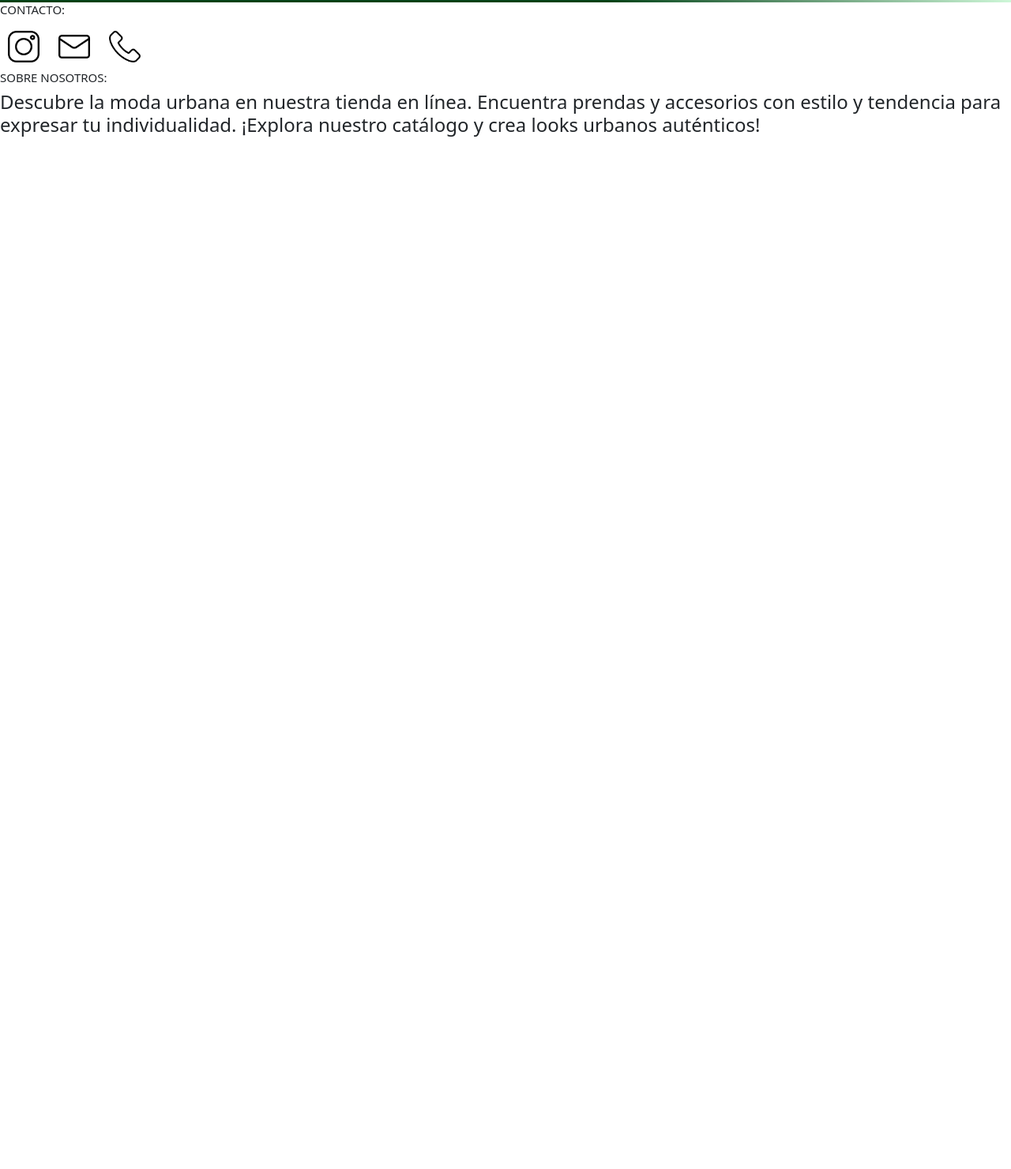
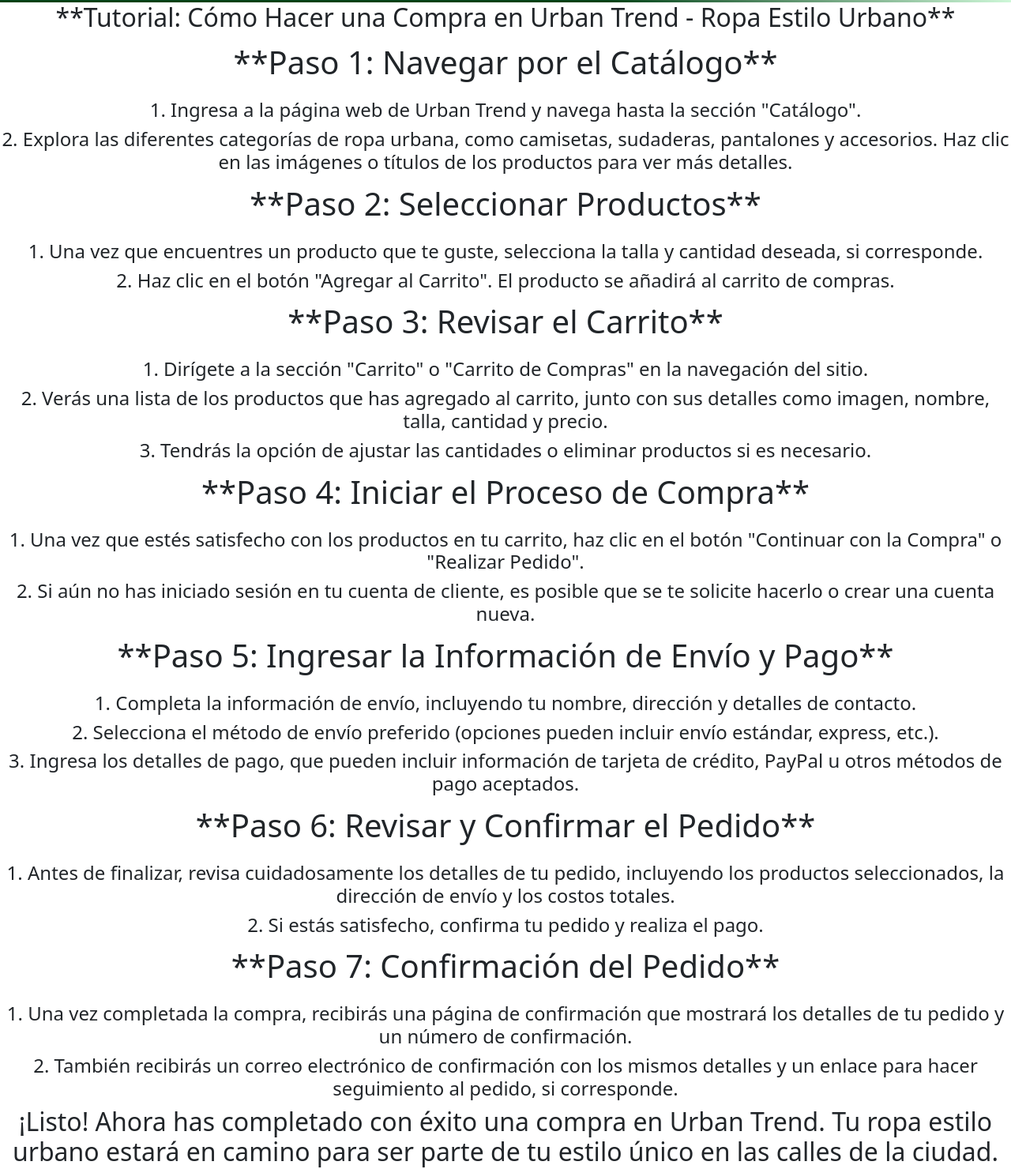
Before and after one commit to Desbots1/ENTREGAFINAL-DESBOTS, a website: page pages/carrito.html in a window 1280 px wide. Shown: the part 163-1643 px from the top of the page at 79% size. Before the commit the page ends 800 px from the top, so only its background shows below. Drawn offline with nearby package versions, Linux system fonts and the light colour scheme.

Commit message:
tercer commit

```diff
--- a/pages/carrito.html
+++ b/pages/carrito.html
@@ -1,24 +1,29 @@
 <!DOCTYPE html>
 <html lang="en">
+
 <head>
     <meta charset="UTF-8">
     <meta name="viewport" content="width=device-width, initial-scale=1.0">
-    <link href="https://cdn.jsdelivr.net/npm/bootstrap@5.3.1/dist/css/bootstrap.min.css" rel="stylesheet" integrity="sha384-4bw+/aepP/YC94hEpVNVgiZdgIC5+VKNBQNGCHeKRQN+PtmoHDEXuppvnDJzQIu9" crossorigin="anonymous">
+    <link href="https://cdn.jsdelivr.net/npm/bootstrap@5.3.1/dist/css/bootstrap.min.css" rel="stylesheet"
+        integrity="sha384-4bw+/aepP/YC94hEpVNVgiZdgIC5+VKNBQNGCHeKRQN+PtmoHDEXuppvnDJzQIu9" crossorigin="anonymous">
     <title>Carrito</title>
     <link rel="stylesheet" href="../css/estilos.css">
     <link rel="shortcut icon" href="../img/favicon.ico" type="image/x-icon">
-    <meta name="description" content="Aquí es donde tus selecciones cobran vida. Agrega tus prendas favoritas al carrito mientras navegas por nuestro catálogo. Revisa y ajusta tu selección antes de realizar la compra, asegurándote de que cada artículo se ajuste a tu estilo y necesidades.">
+    <meta name="description"
+        content="Aquí es donde tus selecciones cobran vida. Agrega tus prendas favoritas al carrito mientras navegas por nuestro catálogo. Revisa y ajusta tu selección antes de realizar la compra, asegurándote de que cada artículo se ajuste a tu estilo y necesidades.">
 </head>
+
 <body>
     <header class="pie">
         <nav class="navbar navbar-expand-lg bg-body-tertiary">
             <div class="container-fluid">
                 <img class="img1" src="../img/image0.jpeg" alt="Urban Trend">
-                <button class="navbar-toggler" type="button" data-bs-toggle="collapse" data-bs-target="#navbarScroll" aria-controls="navbarScroll" aria-expanded="false" aria-label="Toggle navigation">
+                <button class="navbar-toggler" type="button" data-bs-toggle="collapse" data-bs-target="#navbarScroll"
+                    aria-controls="navbarScroll" aria-expanded="false" aria-label="Toggle navigation">
                     <span class="navbar-toggler-icon"></span>
                 </button>
                 <div class="collapse navbar-collapse" id="navbarScroll">
-                    <ul class="navbar-nav me-auto my-2 my-lg-0 navbar-nav-scroll" style="--bs-scroll-height: 100px;">
+                    <ul class="navbar-nav me-auto my-2 my-lg-0 navbar-nav-scroll">
                         <li class="nav-item">
                             <div>
                                 <a href="../index.html">INICIO</a>
@@ -46,20 +51,83 @@
                         </li>
                     </ul>
                     <form class="d-flex" role="search">
-                        <input type="text" class="nav-search-input" id="barra_busqueda" placeholder="Buscar productos..." maxlength="120" >
+                        <input type="text" class="nav-search-input" id="barra_busqueda"
+                            placeholder="Buscar productos..." maxlength="120">
                         <button class="btn btn-outline-success" type="submit">Search</button>
                     </form>
                 </div>
             </div>
         </nav>
     </header>
-    <main >
+    <main>
+        <section>
 
+            <h2>**Tutorial: Cómo Hacer una Compra en Urban Trend - Ropa Estilo Urbano**</h2>
+
+
+            <p>**Paso 1: Navegar por el Catálogo**</p>
+
+            <h4>1. Ingresa a la página web de Urban Trend y navega hasta la sección "Catálogo".</h4>
+            <h4>2. Explora las diferentes categorías de ropa urbana, como camisetas, sudaderas, pantalones y accesorios.
+                Haz clic en las imágenes o títulos de los productos para ver más detalles.</h4>
+
+
+            <p>**Paso 2: Seleccionar Productos**</p>
+
+            <h4>1. Una vez que encuentres un producto que te guste, selecciona la talla y cantidad deseada, si
+                corresponde.</h4>
+            <h4>2. Haz clic en el botón "Agregar al Carrito". El producto se añadirá al carrito de compras.</h4>
+
+
+            <p>**Paso 3: Revisar el Carrito**</p>
+
+            <h4>1. Dirígete a la sección "Carrito" o "Carrito de Compras" en la navegación del sitio.</h4>
+            <h4>2. Verás una lista de los productos que has agregado al carrito, junto con sus detalles como imagen,
+                nombre, talla, cantidad y precio.</h4>
+            <h4>3. Tendrás la opción de ajustar las cantidades o eliminar productos si es necesario.</h4>
+
+
+            <p>**Paso 4: Iniciar el Proceso de Compra**</p>
+
+            <h4>1. Una vez que estés satisfecho con los productos en tu carrito, haz clic en el botón "Continuar con la
+                Compra" o "Realizar Pedido".</h4>
+            <h4>2. Si aún no has iniciado sesión en tu cuenta de cliente, es posible que se te solicite hacerlo o crear
+                una cuenta nueva.</h4>
+
+
+            <p>**Paso 5: Ingresar la Información de Envío y Pago**</p>
+
+            <h4>1. Completa la información de envío, incluyendo tu nombre, dirección y detalles de contacto.</h4>
+            <h4>2. Selecciona el método de envío preferido (opciones pueden incluir envío estándar, express, etc.).</h4>
+            <h4>3. Ingresa los detalles de pago, que pueden incluir información de tarjeta de crédito, PayPal u otros
+                métodos de pago aceptados.</h4>
+
+
+            <p>**Paso 6: Revisar y Confirmar el Pedido**</p>
+
+            <h4>1. Antes de finalizar, revisa cuidadosamente los detalles de tu pedido, incluyendo los productos
+                seleccionados, la dirección de envío y los costos totales.</h4>
+            <h4>2. Si estás satisfecho, confirma tu pedido y realiza el pago.</h4>
+
+
+            <p>**Paso 7: Confirmación del Pedido**</p>
+
+            <h4>1. Una vez completada la compra, recibirás una página de confirmación que mostrará los detalles de tu
+                pedido y un número de confirmación.</h4>
+            <h4>2. También recibirás un correo electrónico de confirmación con los mismos detalles y un enlace para
+                hacer seguimiento al pedido, si corresponde.</h4>
+
+
+            <h2>¡Listo! Ahora has completado con éxito una compra en Urban Trend. Tu ropa estilo urbano estará en camino
+                para ser parte de tu estilo único en las calles de la ciudad.</h2>
+
+        </section>
     </main>
     <footer class="fin">
         <h3>CONTACTO:</h3>
         <div>
-            <a href="https://www.instagram.com/urban.trend.cba/" target="_blank"><img src="../img/instagram.png" alt="logo instagram"></a>
+            <a href="https://www.instagram.com/urban.trend.cba/" target="_blank"><img src="../img/instagram.png"
+                    alt="logo instagram"></a>
         </div>
         <div>
             <a href="https:/sdesbots@gmail.com" target="_blank"><img src="../img/email.png" alt="logo mail"></a>
@@ -68,11 +136,14 @@
             <a href="https:/wa.me/+543515101405" target="_blank"><img src="../img/telefono.png" alt="logo telefono"></a>
         </div>
         <h3>SOBRE NOSOTROS:</h3>
-        <h4>Descubre la moda urbana en nuestra tienda en línea.
+        <p>Descubre la moda urbana en nuestra tienda en línea.
             Encuentra prendas y accesorios con estilo y tendencia para expresar tu individualidad.
             ¡Explora nuestro catálogo y crea looks urbanos auténticos!
-        </h4>
+        </p>
     </footer>
-    <script src="https://cdn.jsdelivr.net/npm/bootstrap@5.3.1/dist/js/bootstrap.bundle.min.js" integrity="sha384-HwwvtgBNo3bZJJLYd8oVXjrBZt8cqVSpeBNS5n7C8IVInixGAoxmnlMuBnhbgrkm" crossorigin="anonymous"></script>
+    <script src="https://cdn.jsdelivr.net/npm/bootstrap@5.3.1/dist/js/bootstrap.bundle.min.js"
+        integrity="sha384-HwwvtgBNo3bZJJLYd8oVXjrBZt8cqVSpeBNS5n7C8IVInixGAoxmnlMuBnhbgrkm"
+        crossorigin="anonymous"></script>
 </body>
+
 </html>
--- a/scss/estilos.scss
+++ b/scss/estilos.scss
@@ -16,7 +16,9 @@
     font-size: 40px;
     text-align: center;
   }
-
+  h4{
+    text-align: center;
+  }
 
 
   .titulo {
@@ -60,6 +62,7 @@
         }
 
         li {
+          list-style: none;
           padding: 15px;
           a{
             margin: 10px;
```
Also changed, not shown: index.html (+24 -13 lines), pages/catalogo.html (+19 -9 lines), pages/contacto.html (+19 -9 lines), pages/nosotros.html (+35 -14 lines), css/estilos.css.
